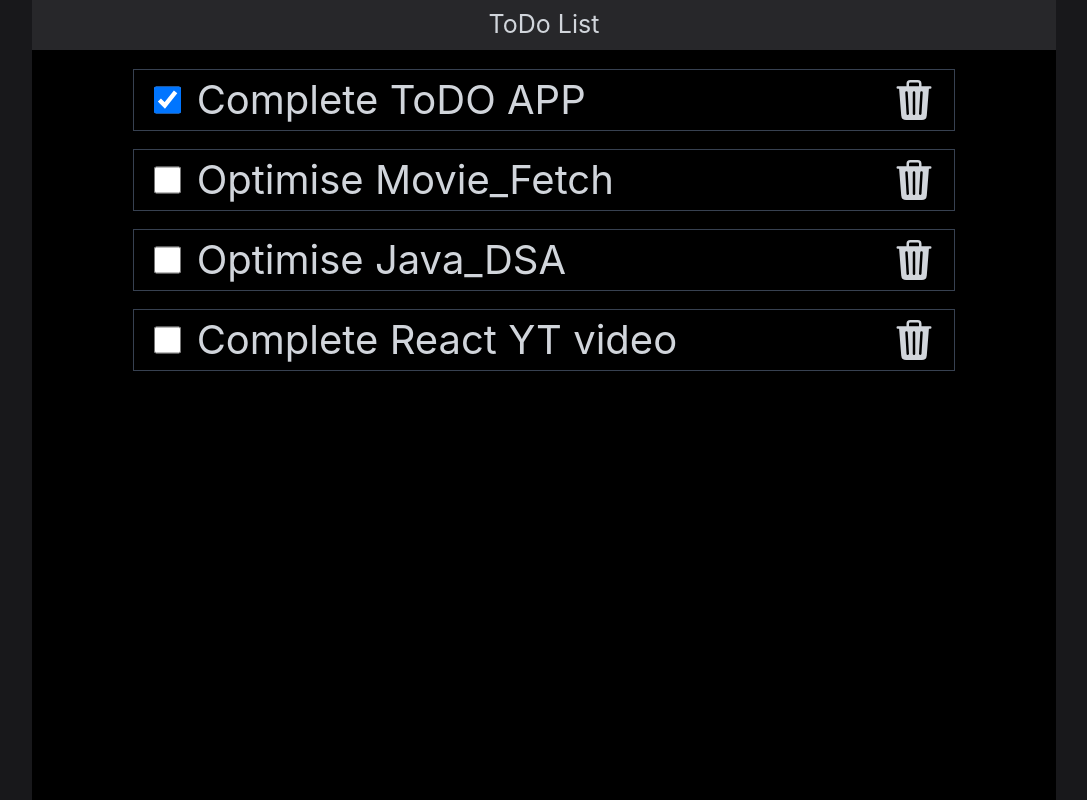
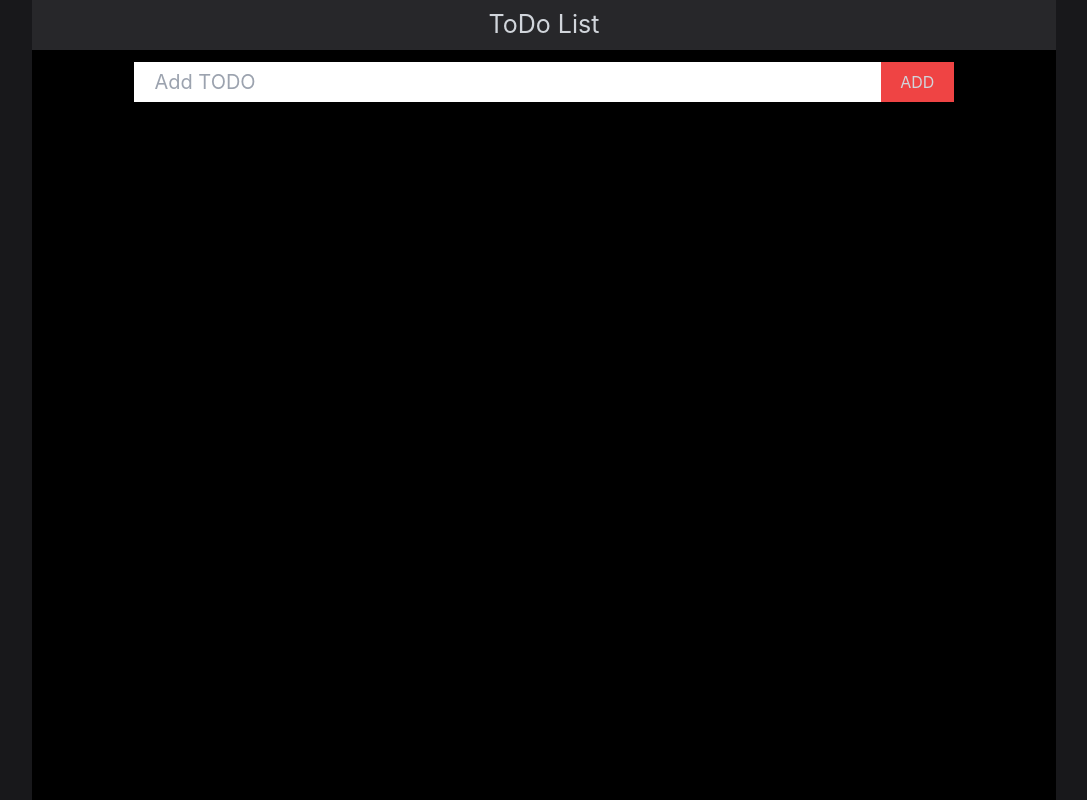
Before and after one commit to thugperfect/todo_list, a React (Create React App) app: page / in a window 1280 px wide. Shown: the whole page, without its empty margins (96-1183 px from the left). Built offline with nearby package versions, Linux system fonts and the light colour scheme.

Commit message:
add json and local storage feature

```diff
--- a/src/App.js
+++ b/src/App.js
@@ -3,27 +3,10 @@ import './App.css';
 import Header from './Components/Header';
 import Body from './Components/Body';
 import { useState } from 'react';
+import Setinput from './Components/Setinput';
 
 function App() {
-  const [todo,setTodo] = useState([
-    {
-      id:1,
-      checked:true,
-      item:"Complete ToDO APP"
-    },{
-      id:2,
-      checked:false,
-      item:"Optimise Movie_Fetch"
-    },{
-      id:3,
-      checked:false,
-      item:"Optimise Java_DSA"
-    },{
-      id:4,
-      checked:false,
-      item:"Complete React YT video"
-    }
-  ])
+  const [todo,setTodo] = useState(JSON.parse(localStorage.getItem('todoList')) || [])
   const handleChecked = (key)=>{
     const addCheck = todo.map(k=>
       (k.id === key)? {...k,checked:!k.checked}:k
@@ -38,10 +21,24 @@ function App() {
     localStorage.setItem("todoList",JSON.stringify(changeList))
 
   }
+  const [newtodo,setNewTodo] = useState("")
+
+  const addItem = (key)=>{
+    const id = todo.length+1
+    const newItem = {id:id,checked:false,item:key}
+    const listItem = [...todo,newItem]
+    localStorage.setItem("todoList",JSON.stringify(listItem))
+    setTodo(listItem)
+  }
 
   return (
     <div className="container mx-auto w-4/5  min-h-[100vh]  bg-black  outline-1 outline-slate-600">
       <Header/>
+      <Setinput
+      setNewTodo={setNewTodo}
+      addItem={addItem}
+      newtodo={newtodo}
+      />
       <Body
       todo={todo}
       deleteTodo={deleteTodo}
--- /dev/null
+++ b/src/Components/Setinput.js
@@ -0,0 +1,15 @@
+import React from 'react'
+
+const Setinput = ({setNewTodo,addItem,newtodo}) => {
+  return (
+    <div className='w-full flex justify-center mt-3 '>
+        <div className='w-4/5 flex items-center'>
+        <input type="text" onChange={(e)=>setNewTodo(e.target.value)} className='w-full text-gray-600 outline-none px-5 h-[40px] text-xl' placeholder='Add TODO' />
+        <button onClick={()=>addItem(newtodo)} className='h-[40px] w-[80px] bg-red-500 hover:bg-green-700'>ADD</button>
+        </div>
+
+    </div>
+  )
+}
+
+export default Setinput
```
